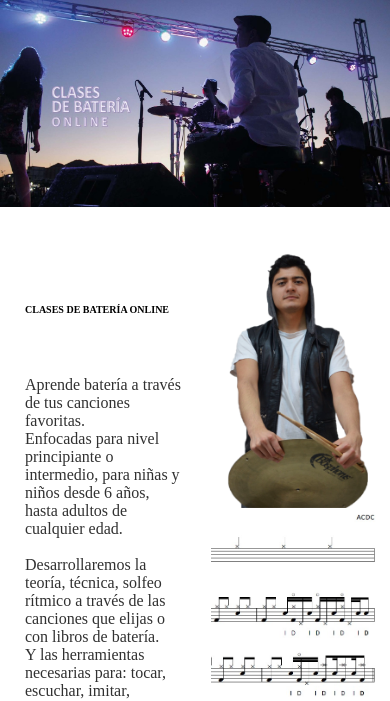
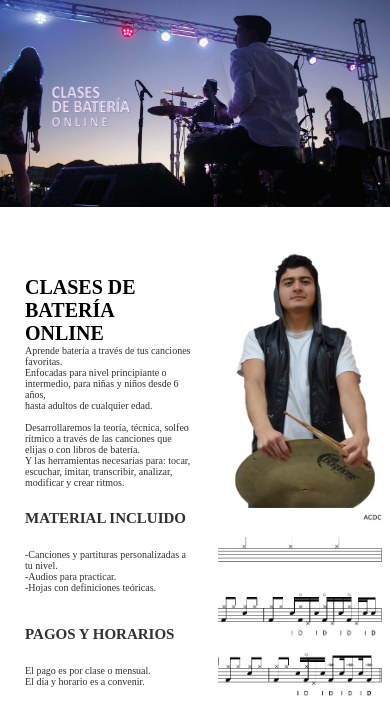
Before and after one commit to Js-alex91/tino, a plain HTML site: page index.html in a window 390 px wide. Shown: the part 94-795 px from the top of the page. Drawn offline with Linux system fonts and the light colour scheme; a web font is replaced by a local one.

Commit message:
Update style.css

```diff
--- a/style.css
+++ b/style.css
@@ -283,8 +283,19 @@ a {
 
 	h1 {
     font-size: 20px;
-		font-size: 10px;
+
 		}
+
+		h2 {
+    font-size: 15px;
+
+		}
+
+
+	.main .text {
+    width: 50%;
+    font-size: 10px;
+}
 
 
 	.contain-img > img {
```
